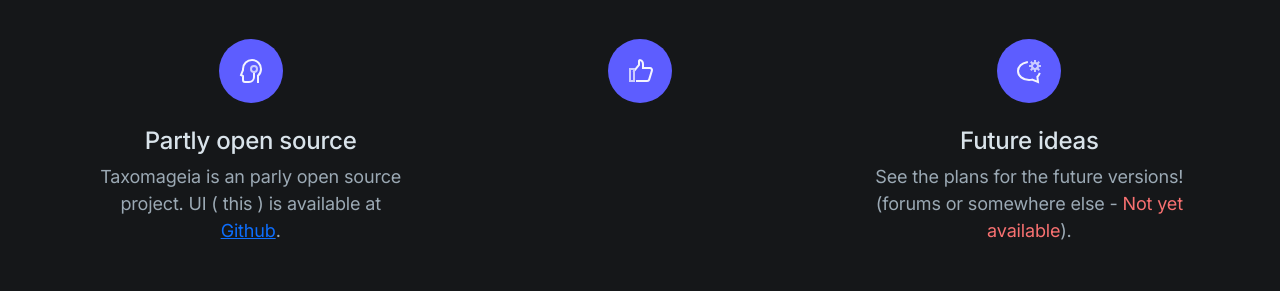
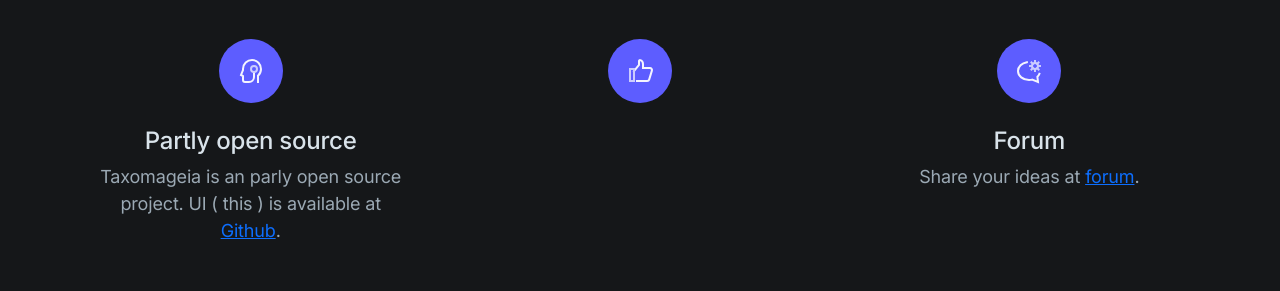
Before and after one commit to Nerdman4U/taxomageia-frontend, a Next.js app: page / in a window 1280 px wide. Shown: the part 1180-1471 px from the top of the page. Built offline with nearby package versions, Linux system fonts and the light colour scheme; no server answers.

Commit message:
feat(words): forum link at features

```diff
--- a/components/features.tsx
+++ b/components/features.tsx
@@ -93,14 +93,12 @@ export default function Features({ranks}: {ranks: rank[]}) {
                   <path className="stroke-current text-purple-100" d="M8.86 1.18C3.8 1.988 0 5.6 0 10c0 5 4.9 9 11 9a10.55 10.55 0 003.1-.4L20 21l-.6-5.2a9.125 9.125 0 001.991-2.948" />
                 </g>
               </svg>
-              <h4 className="h4 mb-2">Future ideas</h4>
+              <h4 className="h4 mb-2">Forum</h4>
               <p className="text-lg text-gray-400 text-center">
-                See the plans for the future versions! (forums or somewhere else - <span className="text-red-400">Not yet available</span>).
-                </p>
+                Share your ideas at <a href={config.forum} target="_blank">forum</a>.
+              </p>
             </div>
-
           </div>
-
         </div>
       </div>
     </section>
```
